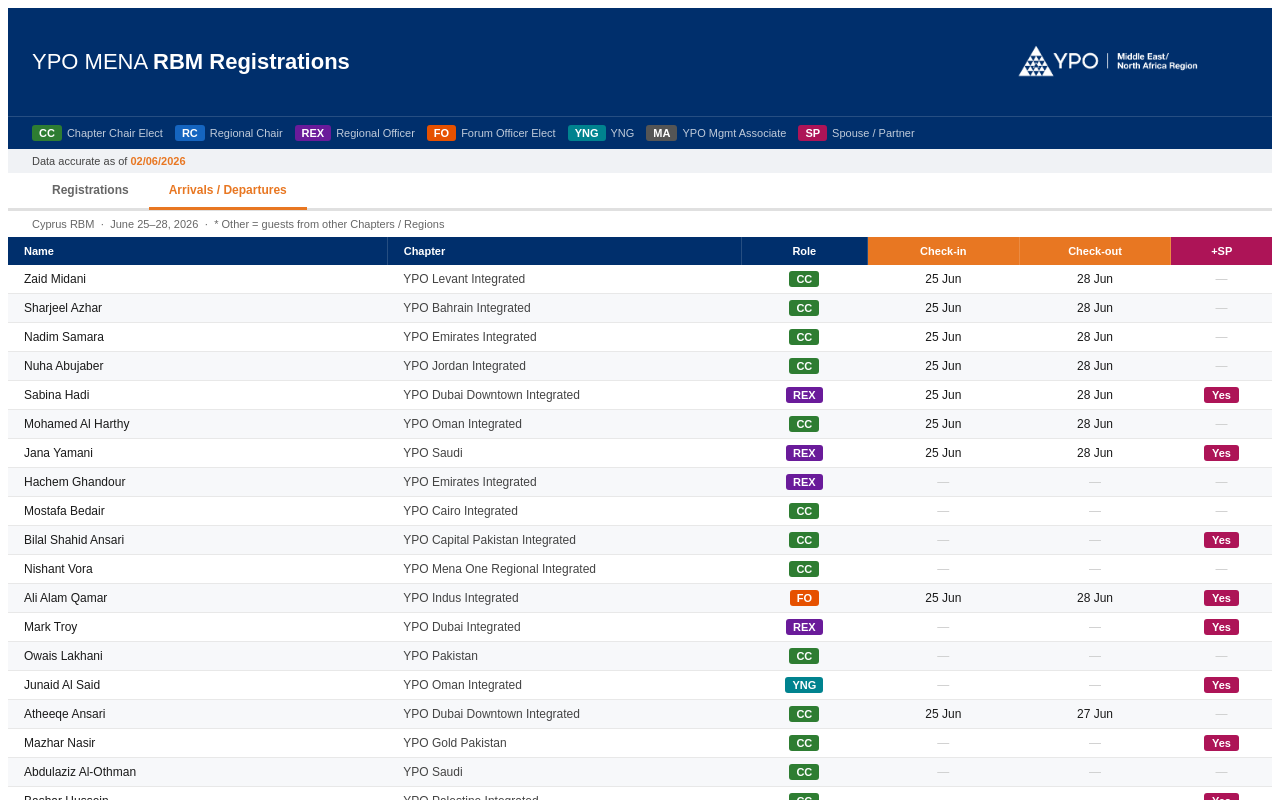
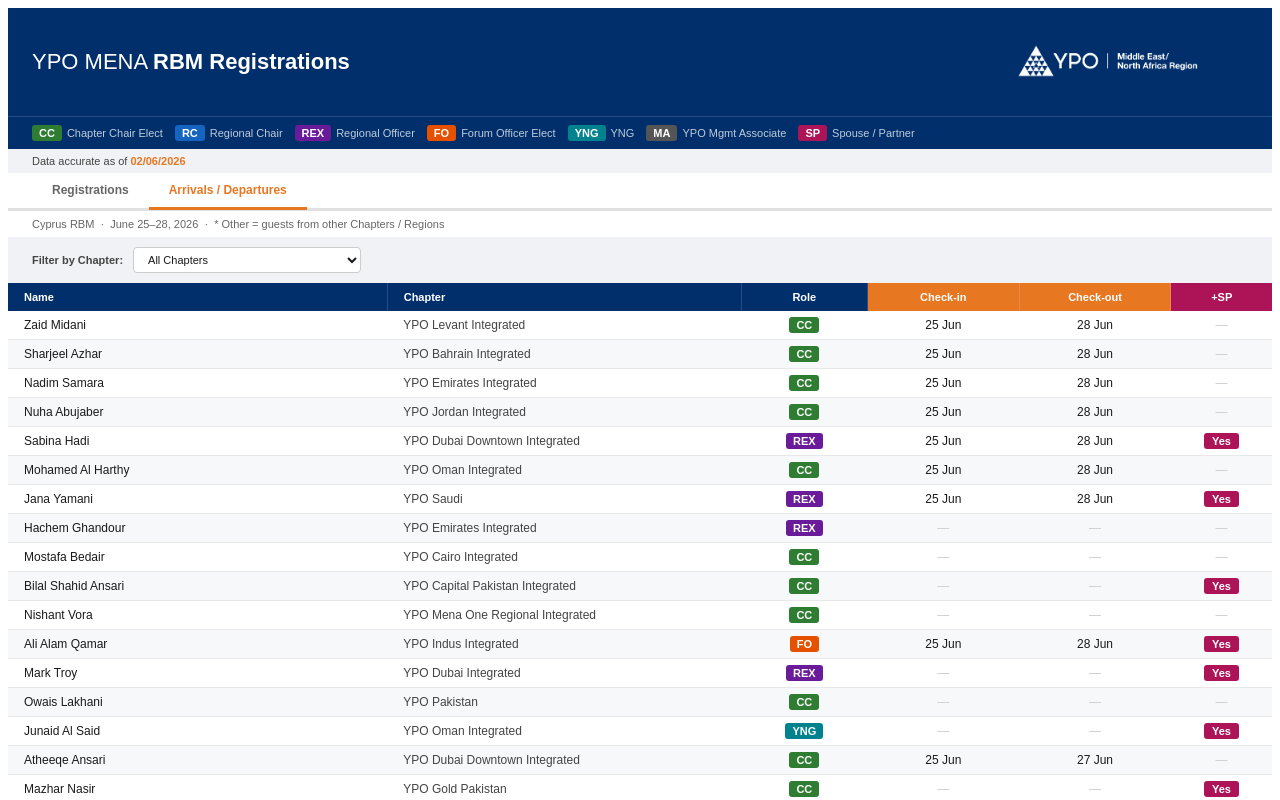
Before and after one commit to tamaracrowhurst-collab/menarbm2026, a React (Vite) app: page / in a window 1280 px wide. Both pictures are taken after a click on the button "Arrivals / Departures". Shown: the top 800 px of the page. Built offline with nearby package versions, Linux system fonts and the light colour scheme.

Commit message:
Update App.jsx

```diff
--- a/src/App.jsx
+++ b/src/App.jsx
@@ -162,6 +162,7 @@
 
 export default function RBMRegistrations() {
   const [activeTab, setActiveTab] = useState("registrations");
+  const [selectedChapter, setSelectedChapter] = useState("All");
   const ROLE_ORDER = ["CC", "RC", "REX", "FO", "MEO", "YNG", "MA"];
   const dataByChapter = {};
   CHAPTERS.forEach(ch => dataByChapter[ch] = []);
@@ -313,6 +314,31 @@
 
       {/* Check-in / Check-out Tab */}
       {activeTab === "checkin" && (
+        <div>
+        <div style={{ padding: "10px 24px", background: "#f0f2f5", display: "flex", alignItems: "center", gap: 10 }}>
+          <span style={{ fontSize: 11, color: "#444", fontWeight: 600 }}>Filter by Chapter:</span>
+          <select
+            value={selectedChapter}
+            onChange={e => setSelectedChapter(e.target.value)}
+            style={{
+              fontSize: 11, padding: "5px 10px", borderRadius: 4,
+              border: "1px solid #ccc", background: "#fff", color: "#1a1a1a",
+              cursor: "pointer", fontFamily: "Arial, sans-serif",
+            }}
+          >
+            <option value="All">All Chapters</option>
+            {[...new Set(REGISTRANTS.filter(p => p.role !== "MA" && p.name !== "Nissa Bukhari" && p.name !== "Shamsh Hadi").map(p => p.chapter))].sort().map(ch => (
+              <option key={ch} value={ch}>{ch}</option>
+            ))}
+          </select>
+          {selectedChapter !== "All" && (
+            <button onClick={() => setSelectedChapter("All")} style={{
+              fontSize: 11, padding: "5px 10px", borderRadius: 4,
+              border: "1px solid #ccc", background: "#fff", color: "#666",
+              cursor: "pointer", fontFamily: "Arial, sans-serif",
+            }}>✕ Clear</button>
+          )}
+        </div>
         <table style={{ width: "100%", borderCollapse: "collapse", fontSize: 12 }}>
           <thead>
             <tr>
@@ -325,7 +351,7 @@
             </tr>
           </thead>
           <tbody>
-            {REGISTRANTS.filter(p => p.role !== "MA" && p.name !== "Nissa Bukhari" && p.name !== "Shamsh Hadi").map((p, i) => (
+            {REGISTRANTS.filter(p => p.role !== "MA" && p.name !== "Nissa Bukhari" && p.name !== "Shamsh Hadi" && (selectedChapter === "All" || p.chapter === selectedChapter)).map((p, i) => (
               <tr key={i} style={{ background: i % 2 === 0 ? "#fff" : "#f7f8fa" }}>
                 <td style={{ padding: "7px 16px", borderBottom: "1px solid #e8e8e8", fontWeight: 500, color: "#1a1a1a" }}>{p.name}</td>
                 <td style={{ padding: "7px 16px", borderBottom: "1px solid #e8e8e8", color: "#444" }}>{p.chapter}</td>
@@ -347,6 +373,7 @@
             ))}
           </tbody>
         </table>
+        </div>
       )}
 
       <div style={{ fontSize: 11, color: "#666", padding: "7px 24px", borderTop: "1px solid #e0e0e0" }}>
```
